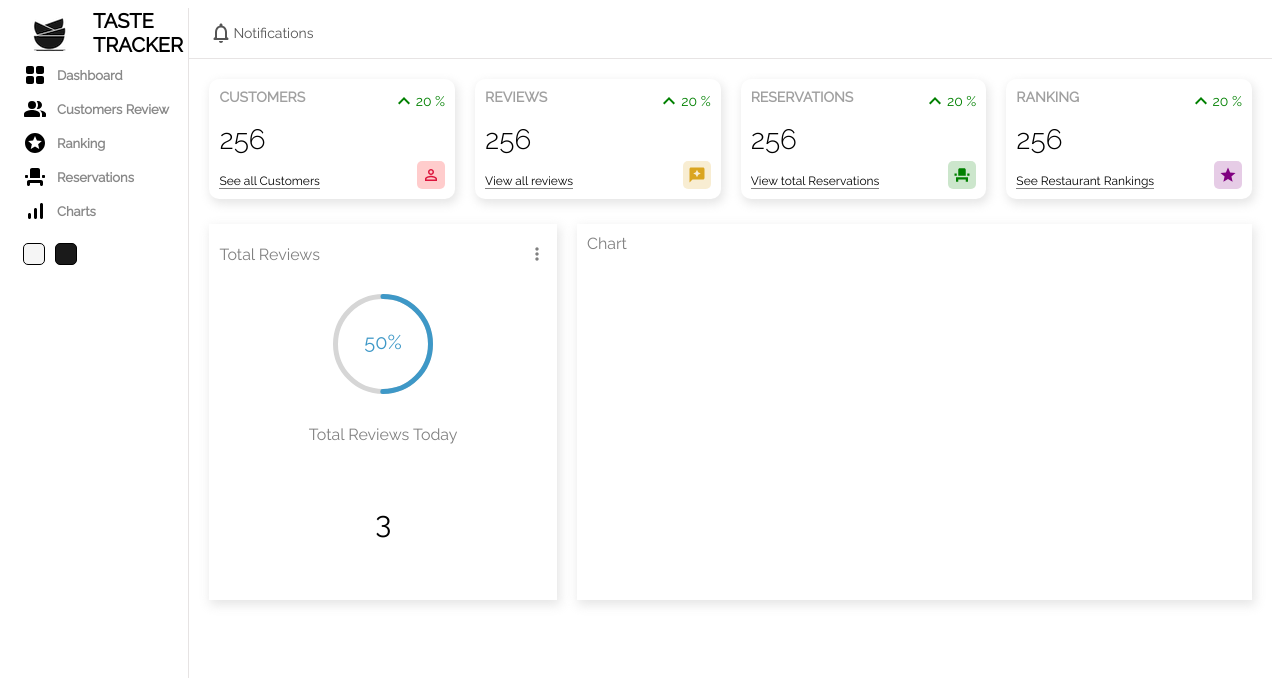
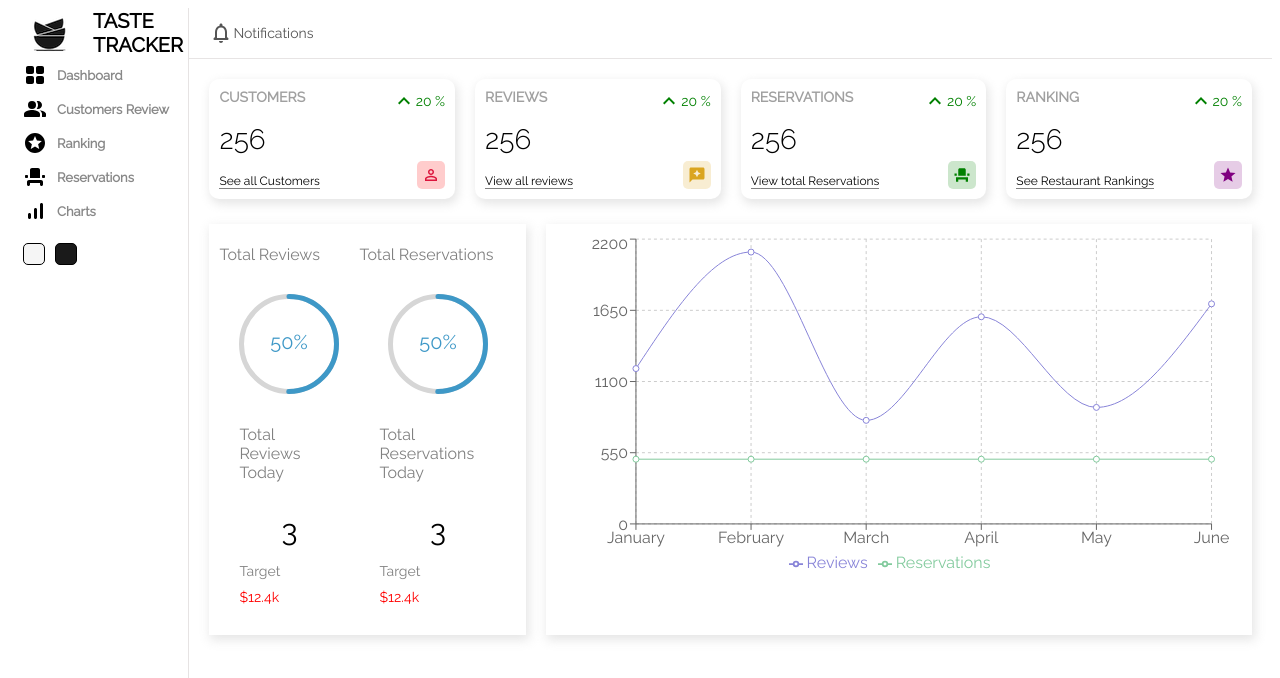
Before and after one commit to Mohammed21Sharraf/Taste-Tracker, a React (Create React App) app in the folder client/: page / in a window 1280 px wide. Shown: the top 678 px of the page. Built offline with nearby package versions, Linux system fonts and the light colour scheme.

Commit message:
Updated the Review and reservation circular chart. Added Line chart

```diff
--- a/client/src/components/Restaurant/Home/Chart/Chart.jsx
+++ b/client/src/components/Restaurant/Home/Chart/Chart.jsx
@@ -1,8 +1,46 @@
 import React from "react";
 import "./Chart.scss";
+import {
+  LineChart,
+  Line,
+  XAxis,
+  YAxis,
+  CartesianGrid,
+  Tooltip,
+  Legend,
+  ResponsiveContainer,
+} from "recharts";
 
 const Chart = () => {
-  return <div className="chart">Chart</div>;
+  const data = [
+    { name: "January", Reviews: 1200, Reservations: 500 },
+    { name: "February", Reviews: 2100, Reservations: 500 },
+    { name: "March", Reviews: 800, Reservations: 500 },
+    { name: "April", Reviews: 1600, Reservations: 500 },
+    { name: "May", Reviews: 900, Reservations: 500 },
+    { name: "June", Reviews: 1700, Reservations: 500 },
+  ];
+
+  return (
+    <div className="chart">
+      <ResponsiveContainer width="100%" aspect={2 / 1}>
+        <LineChart
+          width={730}
+          height={250}
+          data={data}
+          margin={{ top: 5, right: 30, left: 20, bottom: 5 }}
+        >
+          <CartesianGrid strokeDasharray="3 3" />
+          <XAxis dataKey="name" />
+          <YAxis />
+          <Tooltip />
+          <Legend />
+          <Line type="monotone" dataKey="Reviews" stroke="#8884d8" />
+          <Line type="monotone" dataKey="Reservations" stroke="#82ca9d" />
+        </LineChart>
+      </ResponsiveContainer>
+    </div>
+  );
 };
 
 export default Chart;
--- a/client/src/components/Restaurant/Home/Chart/Chart.scss
+++ b/client/src/components/Restaurant/Home/Chart/Chart.scss
@@ -1,5 +1,5 @@
 .chart {
-  flex: 4;
+  flex: 3;
   -webkit-box-shadow: 2px 4px 10px 1px rgba(0, 0, 0, 0.47);
   box-shadow: 2px 4px 10px 1px rgba(201, 201, 201, 0.47);
   padding: 10px;
--- a/client/src/components/Restaurant/Home/Featured/Featured.jsx
+++ b/client/src/components/Restaurant/Home/Featured/Featured.jsx
@@ -1,15 +1,14 @@
 import React from "react";
 import "./Featured.scss";
-import MoreVertIcon from "@mui/icons-material/MoreVert";
 import { CircularProgressbar } from "react-circular-progressbar";
 import "react-circular-progressbar/dist/styles.css";
 
 const Featured = () => {
   return (
     <div className="featured">
+      <div className="left">
         <div className="top">
           <h1 className="title">Total Reviews</h1>
-        <MoreVertIcon fontSize="small" />
         </div>
         <div className="bottom">
           <div className="featuredChart">
@@ -17,6 +16,35 @@ const Featured = () => {
           </div>
           <p className="title">Total Reviews Today</p>
           <p className="amount">3</p>
+          <div className="summary">
+            <div className="item">
+              <div className="itemTitle">Target</div>
+              <div className="itemResult negative">
+                <div className="resultAmount">$12.4k</div>
+              </div>
+            </div>
+          </div>
+        </div>
+      </div>
+      <div className="right">
+        <div className="top">
+          <h1 className="title">Total Reservations</h1>
+        </div>
+        <div className="bottom">
+          <div className="featuredChart">
+            <CircularProgressbar value={50} text={"50%"} strokeWidth={5} />
+          </div>
+          <p className="title">Total Reservations Today</p>
+          <p className="amount">3</p>
+          <div className="summary">
+            <div className="item">
+              <div className="itemTitle">Target</div>
+              <div className="itemResult negative">
+                <div className="resultAmount">$12.4k</div>
+              </div>
+            </div>
+          </div>
+        </div>
       </div>
     </div>
   );
--- a/client/src/components/Restaurant/Home/Featured/Featured.scss
+++ b/client/src/components/Restaurant/Home/Featured/Featured.scss
@@ -1,8 +1,17 @@
 .featured {
-  flex: 2;
+  display: flex;
+  flex: 1.3;
+  justify-content: space-between;
   -webkit-box-shadow: 2px 4px 10px 1px rgba(0, 0, 0, 0.47);
   box-shadow: 2px 4px 10px 1px rgba(201, 201, 201, 0.47);
   padding: 10px;
+
+  .left,
+  .right {
+    display: flex;
+    flex-direction: column;
+    justify-content: space-between;
+  }
 
   .top {
     display: flex;
@@ -36,13 +45,7 @@
 
     .amount {
       font-size: 30px;
-    }
-
-    .desc {
-      font-weight: 300;
-      font-size: 12px;
-      color: gray;
-      text-align: center;
+      margin: auto;
     }
 
     .summary {
```
Lines whose indentation alone changed are shown as unchanged.
